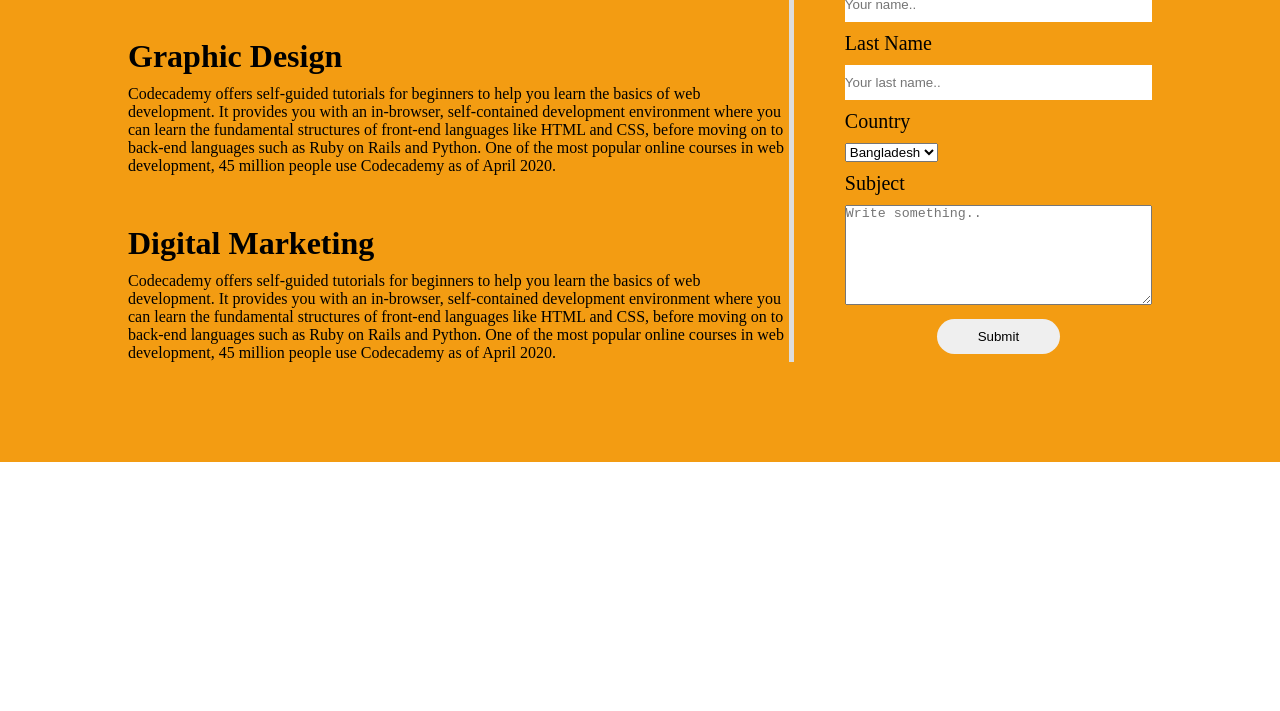
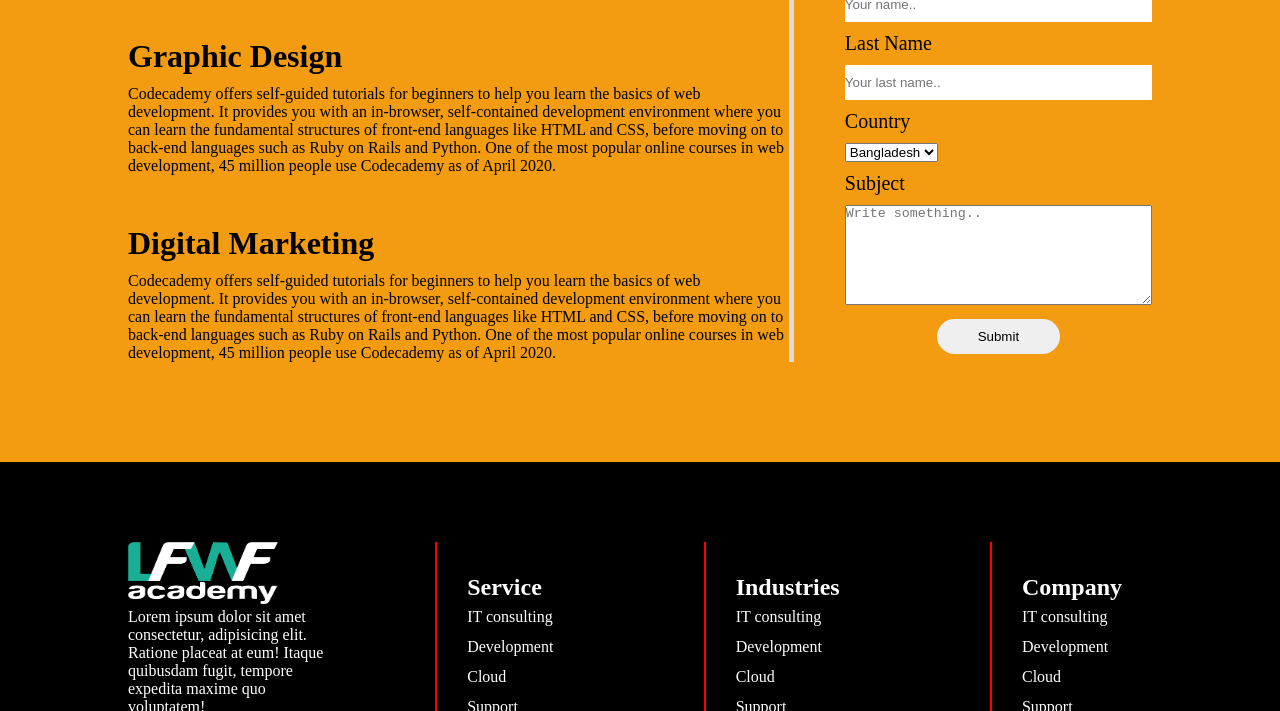
Before and after one commit to ukaychingmarma/video-assignment-27, a plain HTML site: page index.html in a window 1280 px wide. Shown: the part 1100-1811 px from the top of the page. Before the commit the page ends 1562 px from the top, so only its background shows below. Drawn offline with Linux system fonts and the light colour scheme.

Commit message:
Add files via upload

```diff
--- a/css/responsive.css
+++ b/css/responsive.css
@@ -53,6 +53,17 @@
       .first h1{
 
       }
+      .footer-items{
+        flex-wrap: wrap;
+      }
+      .footer-left{
+          width: 100%;
+          text-align: center;
+      }
+      .footer-right{
+          width: 100%;
+          margin-top: 30px;
+      }
 }
 @media all and (max-width: 768px) {
      .header-section ul li a{
@@ -102,6 +113,15 @@
       }
       .banner-section{
           padding: 70px 0;
+      }
+      .footer-right-items{
+          flex-wrap: wrap;
+      }
+      .border{
+          width: 100%;
+          border-left: none;
+          border-top: 2px solid red;
+          text-align: center;
       }
 }
 @media all and (max-width: 500px) {
--- a/index.html
+++ b/index.html
@@ -196,5 +196,52 @@
     </div>
     <!-- ----------Course Section End---------- -->
     <!-- ----------Course Section End---------- -->
+    <!-- --------- -->
+    <!-- --------- -->
+    <!-- ---------Footer Section Start-------- -->
+      <!-- ---------Footer Section Start-------- -->
+      <footer>
+        <div class="container">
+            <div class="row footer-items">
+                <div class="footer-left">
+                    <img src="./images/ezgif-3-db99e0288d75.png" alt="">
+                    <p class="">Lorem ipsum dolor sit amet consectetur, adipisicing elit. Ratione placeat at eum! Itaque quibusdam fugit, tempore expedita maxime quo voluptatem!</p>
+                    <span class="icon ms-2"><i class="fab fa-facebook"></i></span>
+                    <span class="icon ms-2"><i class="fab fa-youtube"></i></span>
+                    <span class="icon ms-2"><i class="fab fa-instagram"></i></span>
+                    <span class="icon m-2"><i class="fab fa-twitter"></i></span>
+                </div>
+
+
+                <div class="footer-right">
+                    <div class="row footer-right-items">
+                     <div class="col-4 border">
+                         <h2>Service</h2>
+                         <p>IT consulting</p>
+                         <p>Development</p>
+                         <p>Cloud</p>
+                         <p>Support</p>
+                     </div>
+                     <div class="col-4 border">
+                         <h2>Industries</h2>
+                         <p>IT consulting</p>
+                         <p>Development</p>
+                         <p>Cloud</p>
+                         <p>Support</p>
+                     </div>
+                     <div class="col-4 border">
+                         <h2>Company</h2>
+                         <p>IT consulting</p>
+                         <p>Development</p>
+                         <p>Cloud</p>
+                         <p>Support</p>
+                     </div>
+                    </div>
+                </div>
+            </div>
+        </div>
+    </footer>
+    <!-- ---------Footer Section End ----------->
+    <!-- ---------Footer Section End ----------->
  </body>
 </html>
--- a/style.css
+++ b/style.css
@@ -252,3 +252,59 @@
 }
 /* ---------Course Section End--------- */
 /* ---------Course Section End--------- */
+/* - */
+/* - */
+/* --------Foteer Section Start-------- */
+/* --------Foteer Section Start-------- */
+footer{
+    background-color:black;
+    color:white;
+}
+footer .container{
+
+}
+footer .row{
+}
+footer .row{
+
+}
+footer .row .col-md-6{
+
+}
+footer .row .col-md-6 p{
+
+}
+footer .row .col-md-6 img{
+
+}
+.icon{
+    color:white;
+    font-size: 30px;
+}
+footer{
+    padding: 80px 0;
+}
+.footer-items{
+    display: flex;
+    justify-content: space-between;
+}
+.footer-left{
+    width: 20%;
+}
+.footer-right{
+    width: 70%;
+}
+.footer-right-items{
+    display: flex;
+    justify-content: space-between;
+    height: 100%;
+    line-height: 30px;
+}
+.border{
+    border-left:#ff0000 2px solid;
+    align-self: center;
+    padding: 30px;
+
+}
+/* ------------- Footer Section End-------------- */
+/* ------------- Footer Section End-------------- */
```
